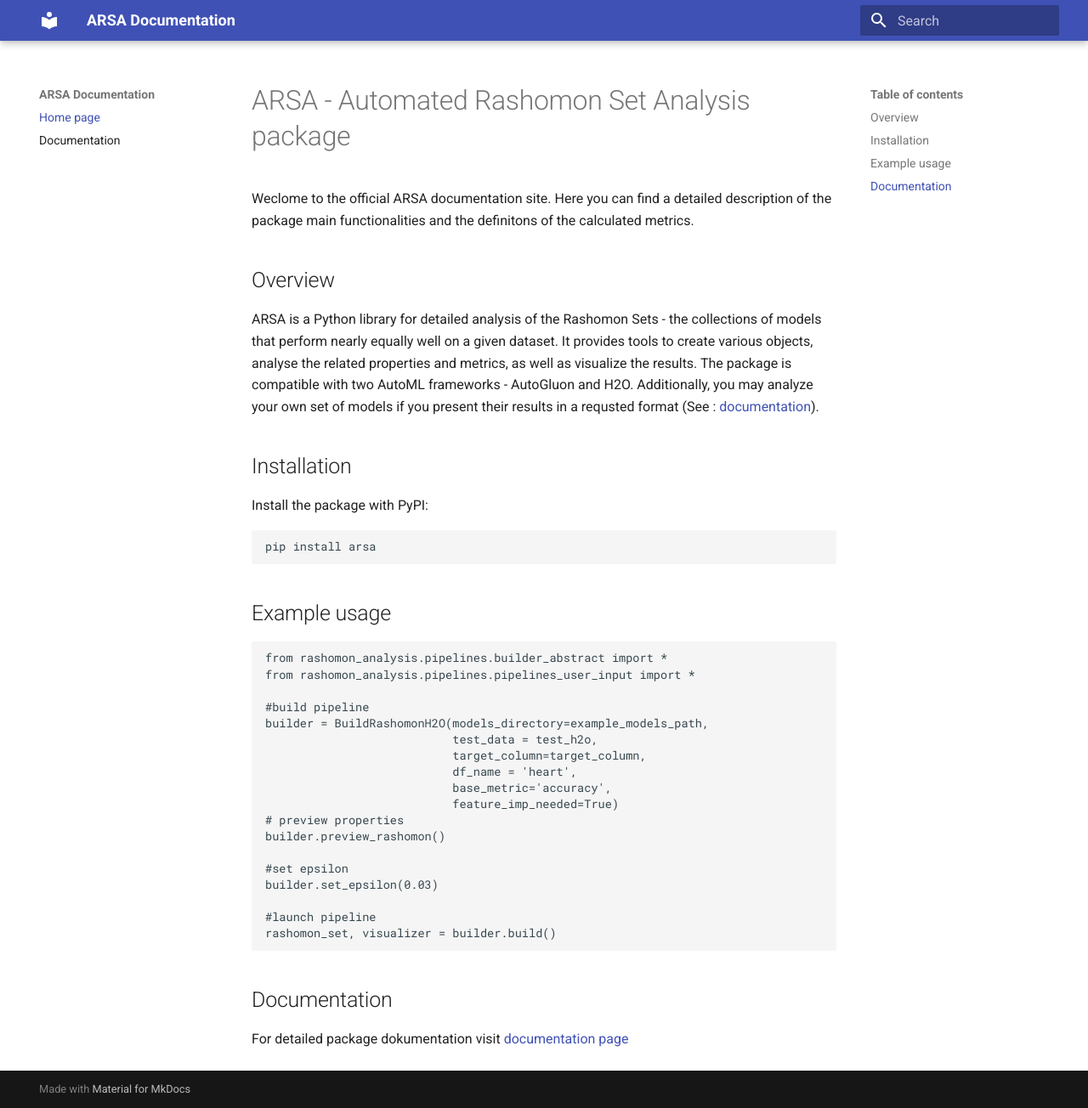
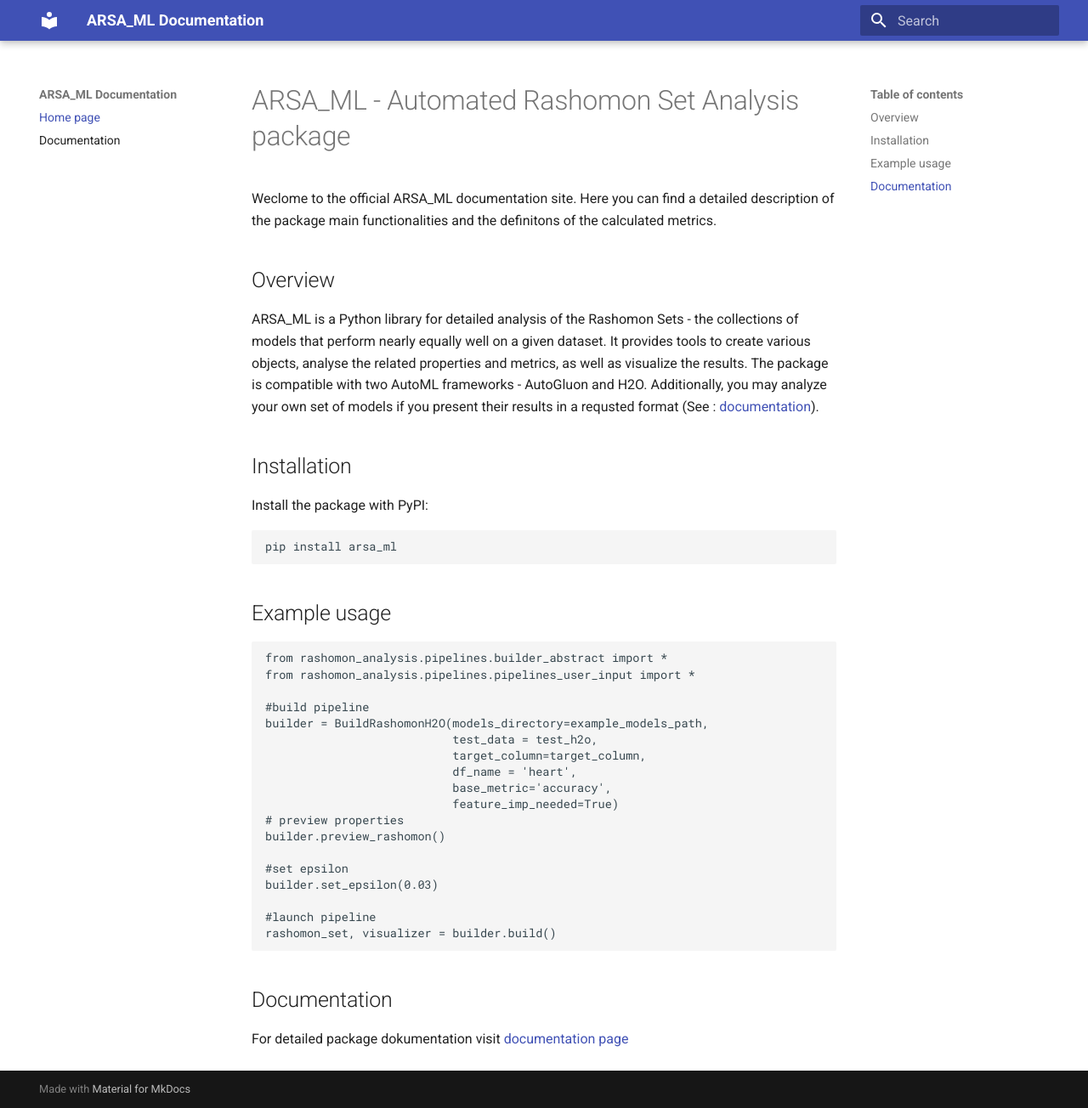
Before and after one commit to katarzynarogalska/ARSA-Automated-Rashomon-Set-Analysis, an MkDocs documentation site: the page built from docs/index.md, in a window 1280 px wide and 1304 px high. Shown: the whole window at 85% size. Built offline with MkDocs 1.6.1 and Material for MkDocs 9.7.7, drawn with Linux system fonts in a browser that asks for light colours.

````diff
--- a/README.md
+++ b/README.md
@@ -1,14 +1,14 @@
-# ARSA - Automated Rashomon Set Analysis package
+# ARSA_ML - Automated Rashomon Set Analysis package
 
-Weclome to the official ARSA package site.
+Weclome to the official ARSA_ML package site.
 
 ## Overview
-ARSA is a Python library for detailed analysis of the Rashomon Sets - the collections of models that perform nearly equally well on a given dataset. It provides tools to create various objects, analyse the related properties and metrics, as well as visualize the results. The package is compatible with two AutoML frameworks - AutoGluon and H2O. Additionally, you may analyze your own set of models if you present their results in a requsted format (See : [documentation](docs/api/index.md)).
+ARSA_ML is a Python library for detailed analysis of the Rashomon Sets - the collections of models that perform nearly equally well on a given dataset. It provides tools to create various objects, analyse the related properties and metrics, as well as visualize the results. The package is compatible with two AutoML frameworks - AutoGluon and H2O. Additionally, you may analyze your own set of models if you present their results in a requsted format (See : [documentation](docs/api/index.md)).
 
 ## Installation
 Install the package with PyPI:
 ```bash
-pip install arsa
+pip install arsa_ml
 ```
 
 ## Example usage
--- a/docs/index.md
+++ b/docs/index.md
@@ -1,14 +1,14 @@
-# ARSA - Automated Rashomon Set Analysis package
+# ARSA_ML - Automated Rashomon Set Analysis package
 
-Weclome to the official ARSA documentation site. Here you can find a detailed description of the package main functionalities and the definitons of the calculated metrics.
+Weclome to the official ARSA_ML documentation site. Here you can find a detailed description of the package main functionalities and the definitons of the calculated metrics.
 
 ## Overview
-ARSA is a Python library for detailed analysis of the Rashomon Sets - the collections of models that perform nearly equally well on a given dataset. It provides tools to create various objects, analyse the related properties and metrics, as well as visualize the results. The package is compatible with two AutoML frameworks - AutoGluon and H2O. Additionally, you may analyze your own set of models if you present their results in a requsted format (See : [documentation](api/index.md)).
+ARSA_ML is a Python library for detailed analysis of the Rashomon Sets - the collections of models that perform nearly equally well on a given dataset. It provides tools to create various objects, analyse the related properties and metrics, as well as visualize the results. The package is compatible with two AutoML frameworks - AutoGluon and H2O. Additionally, you may analyze your own set of models if you present their results in a requsted format (See : [documentation](api/index.md)).
 
 ## Installation
 Install the package with PyPI:
 ```bash
-pip install arsa
+pip install arsa_ml
 ```
 
 ## Example usage
--- a/mkdocs.yml
+++ b/mkdocs.yml
@@ -1,4 +1,4 @@
-site_name: ARSA Documentation
+site_name: ARSA_ML Documentation
 site_url: https://katarzynarogalska.github.io/ARSA-Automated-Rashomon-Set-Analysis
 
 nav:
--- a/pyproject.toml
+++ b/pyproject.toml
@@ -1,7 +1,7 @@
 [tool.poetry]
-name = "arsa"
+name = "arsa_ml"
 version = "0.1.0"
-description = "ARSA is a package for automated analysis of the Rashomon Set properties."
+description = "ARSA_ML is a package for automated analysis of the Rashomon Set properties."
 authors = ["Katarzyna Rogalska", "Zuzanna Sieńko"]
 readme = "README.md"
 packages = [{include = "rashomon_analysis", from = "src"}]
````
